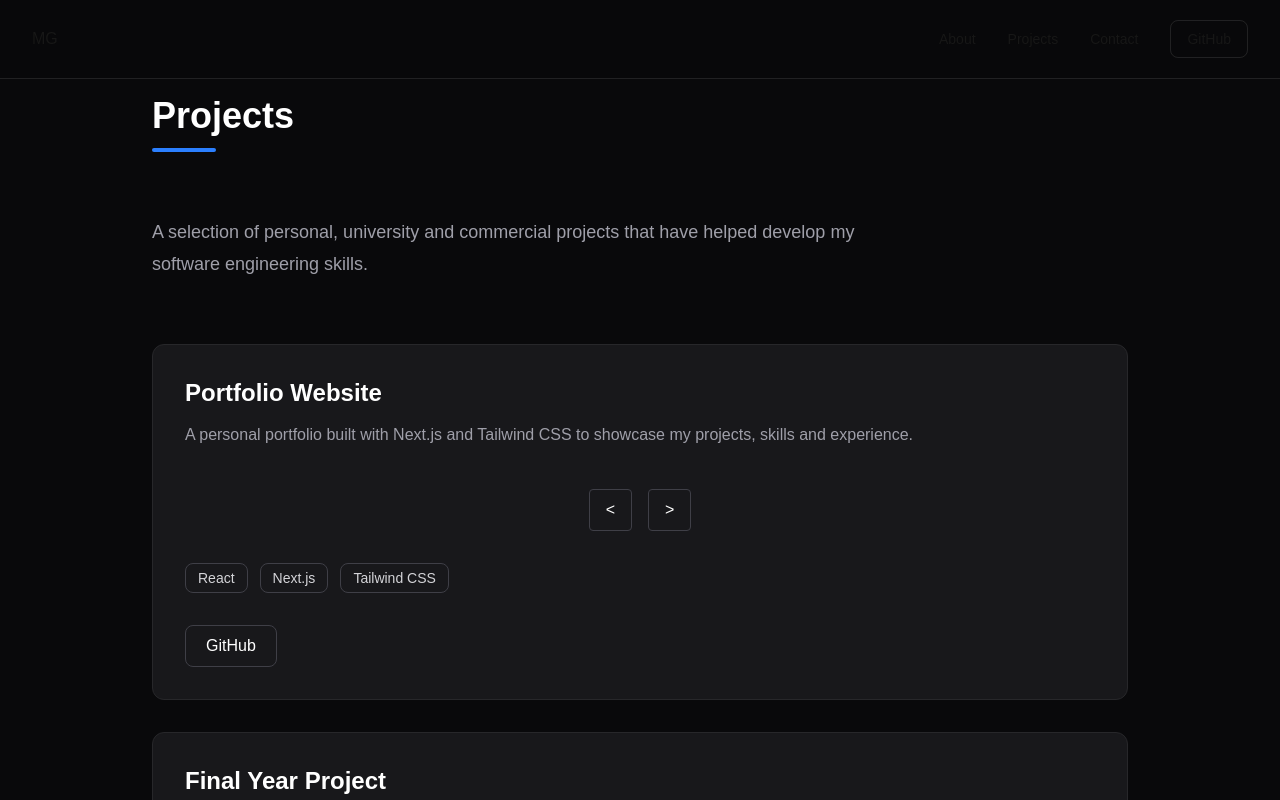
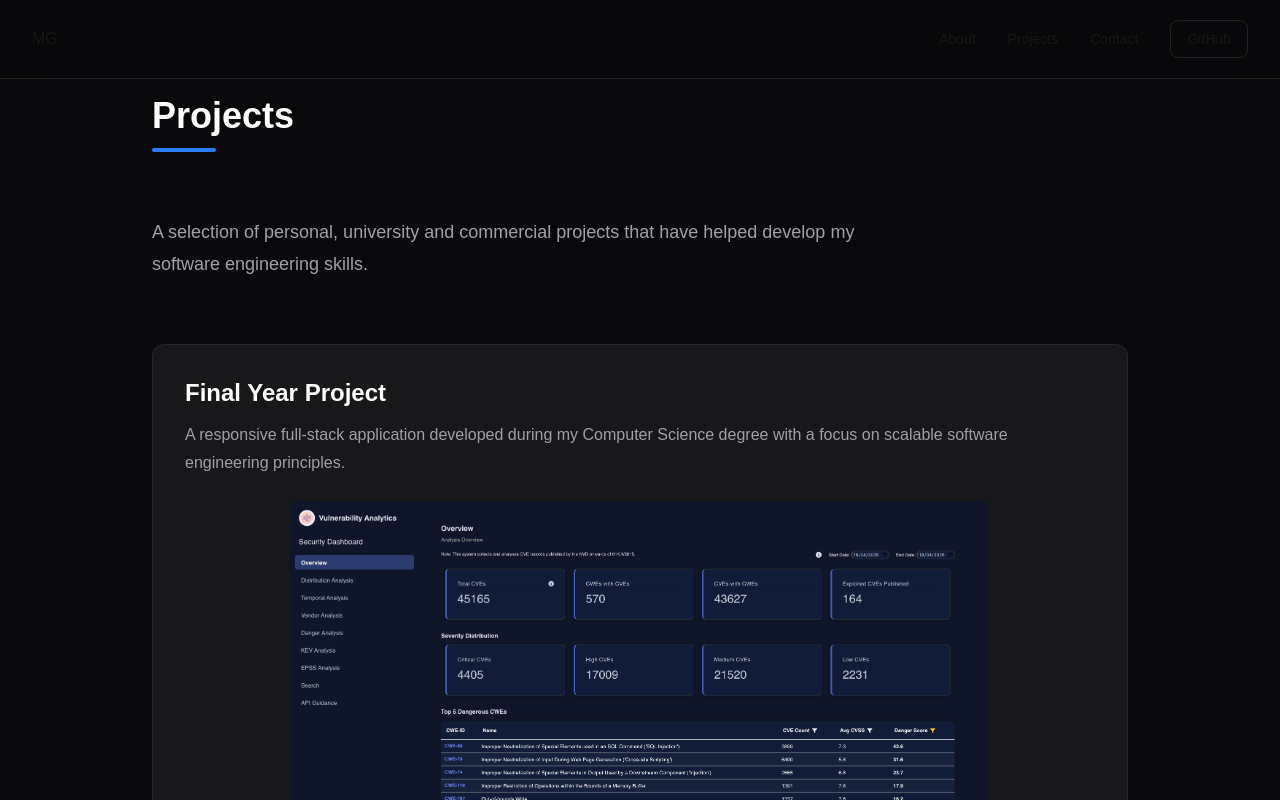
Before and after one commit to maxgannon25/nextjs-portfolio, a Next.js app: page /projects in a window 1280 px wide. Shown: the top 800 px of the page. Built offline with nearby package versions, Linux system fonts and the light colour scheme.

Commit message:
Add Github link on  projects showcase page

```diff
--- a/src/components/Projects.jsx
+++ b/src/components/Projects.jsx
@@ -4,14 +4,6 @@ import Image from "next/image";
 import { useState } from "react";
 
 const projects = [
-  {
-    id: 1,
-    title: "Portfolio Website",
-    description:
-      "A personal portfolio built with Next.js and Tailwind CSS to showcase my projects, skills and experience.",
-    technologies: ["React", "Next.js", "Tailwind CSS"],
-    github: "#",
-  },
   {
     id: 3,
     title: "Final Year Project",
@@ -28,9 +20,8 @@ const projects = [
       "/epss-analysis.png",
       "/cwe-search.png",
       "/cve-search.png",
-      "/api-guidance.png",
     ],
-    github: "#",
+    github: "https://github.com/maxgannon25/analysing-the-global-software-vulnerability-landscape",
   },
 ];
 
```
